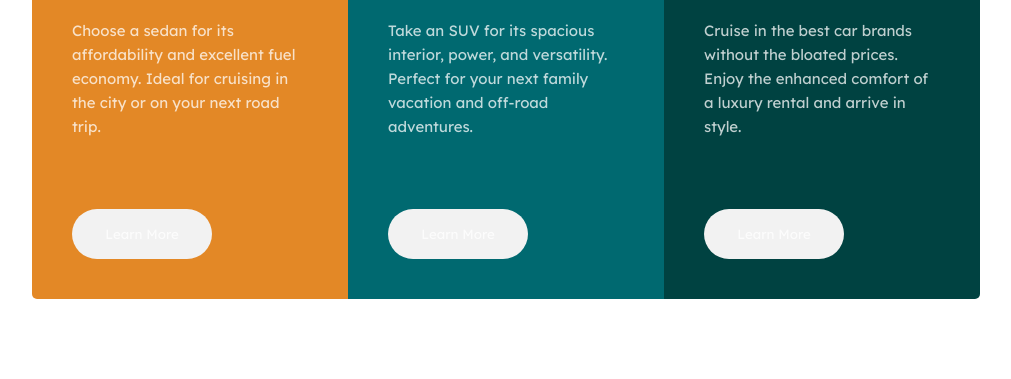
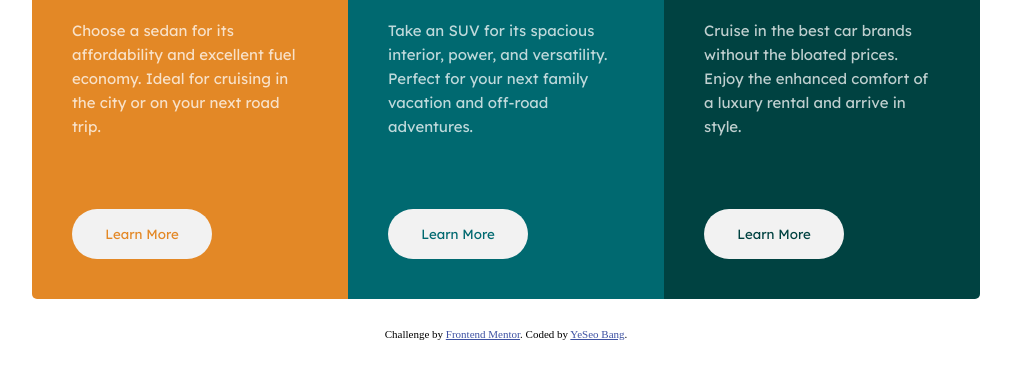
Before and after one commit to aurpo1/3-column-preview-card-component-main, a plain HTML site: page index.html in a window 1280 px wide. Shown: the part 217-596 px from the top of the page, without its empty margins (134-1145 px from the left). Drawn offline with nearby package versions, Linux system fonts and the light colour scheme.

Commit message:
feat: add @media

```diff
--- a/index.html
+++ b/index.html
@@ -58,6 +58,9 @@
       </div>
     </li>
   </ul>
-
+  <div class="attribution">
+    Challenge by <a href="https://www.frontendmentor.io?ref=challenge" target="_blank">Frontend Mentor</a>.
+    Coded by <a href="#">YeSeo Bang</a>.
+  </div>
 </body>
 </html>
--- a/main.css
+++ b/main.css
@@ -7,16 +7,19 @@ body {
 .inner {
   min-width: 236px;
   margin: 40px;
+  box-sizing: border-box;
 }
 
 .cards {
   display: flex;
   flex-wrap: wrap;
   margin: 0 auto;
+  /* border: 2px solid red; */
   border-radius: 5px;
   overflow: hidden;
   width: fit-content;
   box-sizing: border-box;
+  position: relative;
 }
 
 .cards .card {
@@ -69,17 +72,29 @@ body {
   box-sizing: border-box;
 }
 
-/* .cards .card:nth-child(1) .inner button .btn-text {
+.cards .card:nth-child(1) .inner button .btn-text {
   color: hsl(31, 77%, 52%);
+}
+
+.cards .card:nth-child(1) .inner button:hover .btn-text {
+  color: hsl(0, 0%, 95%);
 }
 
 .cards .card:nth-child(2) .inner button .btn-text {
   color: hsl(184, 100%, 22%);
 }
 
+.cards .card:nth-child(2) .inner button:hover .btn-text {
+  color: hsl(0, 0%, 95%);
+}
+
 .cards .card:nth-child(3) .inner button .btn-text {
   color: hsl(179, 100%, 13%);
-} */
+}
+
+.cards .card:nth-child(3) .inner button:hover .btn-text {
+  color: hsl(0, 0%, 95%);
+}
 
 .cards .card .inner button:hover {
   background-color: transparent;
@@ -87,3 +102,18 @@ body {
   border: 2px solid hsl(0, 0%, 95%);
   box-sizing: border-box;
 }
+
+
+@media only screen and (max-width: 767px) {
+  .card {
+    width: 316px;
+  }
+}
+
+
+.attribution {
+  font-size: 11px;
+  text-align: center;
+  margin-top: 30px;
+}
+.attribution a { color: hsl(228, 45%, 44%); }
```
